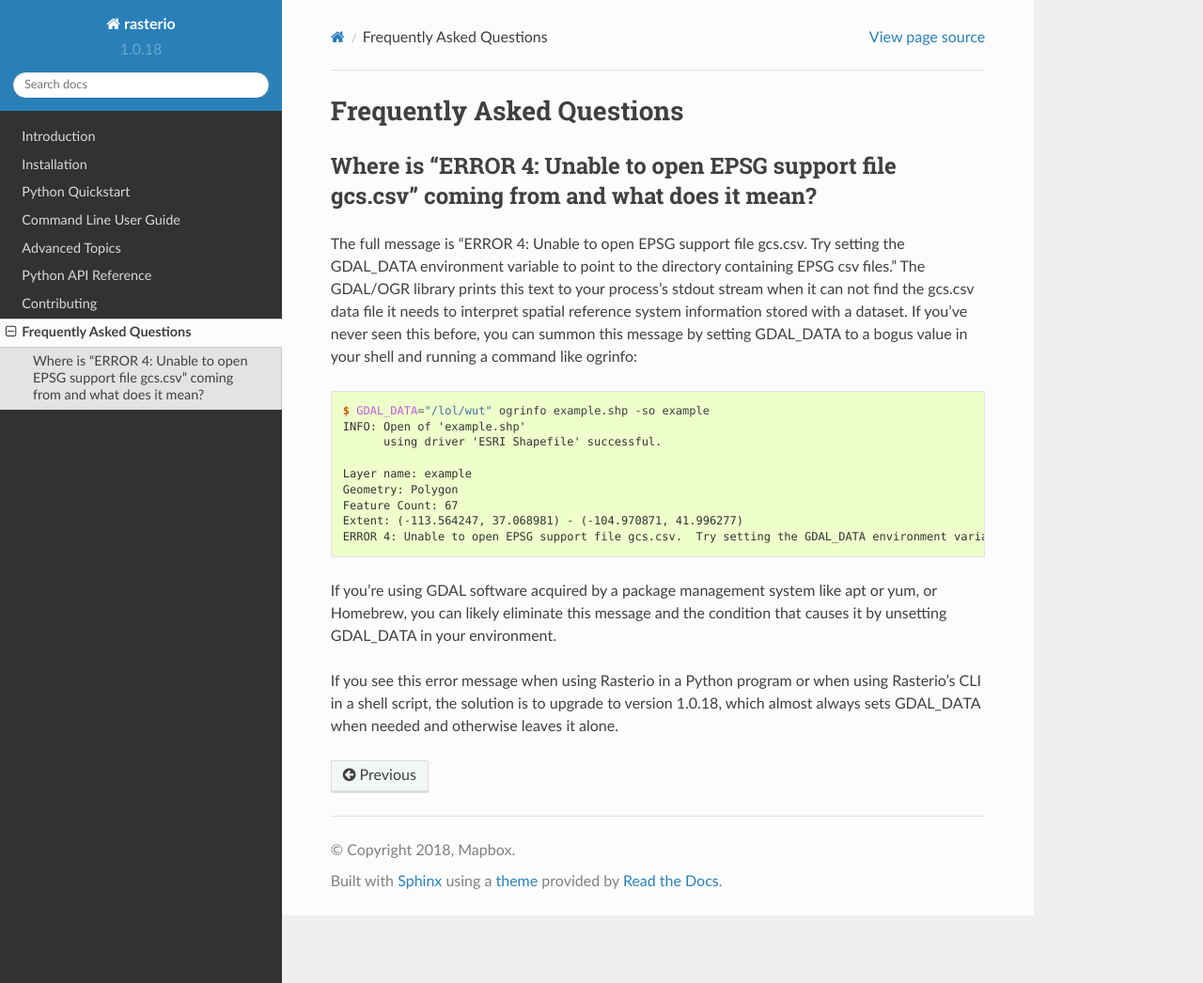
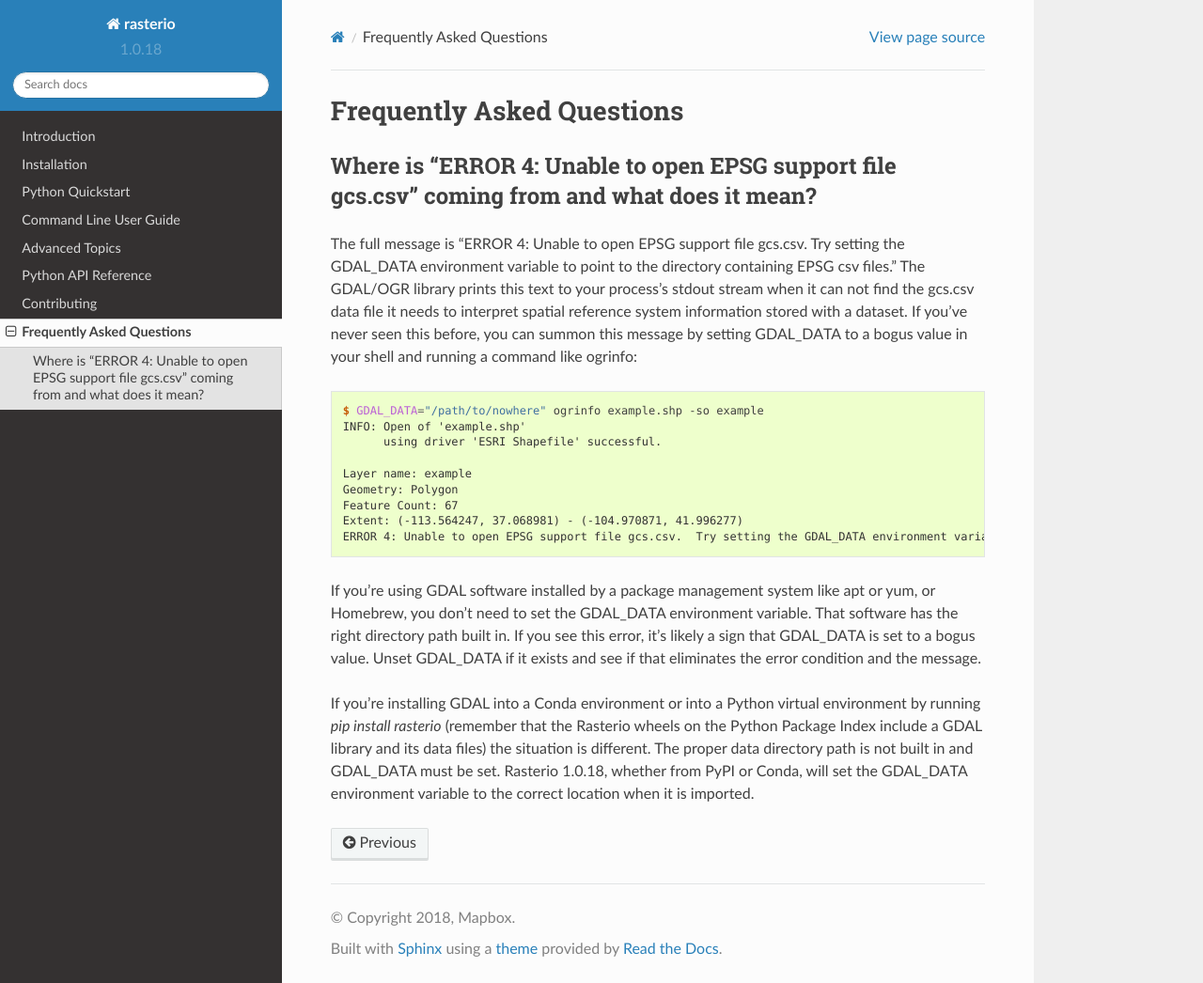
Before and after one commit to rasterio/rasterio, a Sphinx documentation site: the page built from docs/faq.rst, in a window 1280 px wide and 1046 px high. Shown: the whole window at 94% size. Built offline with Sphinx 7.4.7 and the Read the Docs theme 2.0.0, drawn with Linux system fonts in a browser that asks for light colours.

Commit message:
Better notes about pip and conda

```diff
--- a/docs/faq.rst
+++ b/docs/faq.rst
@@ -14,7 +14,7 @@ your shell and running a command like ogrinfo:
 
 .. code-block:: console
 
-    $ GDAL_DATA="/lol/wut" ogrinfo example.shp -so example
+    $ GDAL_DATA="/path/to/nowhere" ogrinfo example.shp -so example
     INFO: Open of 'example.shp'
           using driver 'ESRI Shapefile' successful.
 
@@ -24,11 +24,15 @@ your shell and running a command like ogrinfo:
     Extent: (-113.564247, 37.068981) - (-104.970871, 41.996277)
     ERROR 4: Unable to open EPSG support file gcs.csv.  Try setting the GDAL_DATA environment variable to point to the directory containing EPSG csv files.
 
-If you're using GDAL software acquired by a package management system like apt
-or yum, or Homebrew, you can likely eliminate this message and the condition
-that causes it by unsetting GDAL_DATA in your environment.
+If you're using GDAL software installed by a package management system like apt
+or yum, or Homebrew, you don't need to set the GDAL_DATA environment variable.
+That software has the right directory path built in. If you see this error,
+it's likely a sign that GDAL_DATA is set to a bogus value. Unset GDAL_DATA if
+it exists and see if that eliminates the error condition and the message.
 
-If you see this error message when using Rasterio in a Python program or when
-using Rasterio's CLI in a shell script, the solution is to upgrade to version
-1.0.18, which almost always sets GDAL_DATA when needed and otherwise leaves it
-alone.
+If you're installing GDAL into a Conda environment or into a Python virtual
+environment by running `pip install rasterio` (remember that the Rasterio
+wheels on the Python Package Index include a GDAL library and its data files)
+the situation is different. The proper data directory path is not built in and
+GDAL_DATA must be set. Rasterio 1.0.18, whether from PyPI or Conda, will set
+the GDAL_DATA environment variable to the correct location when it is imported.
```
